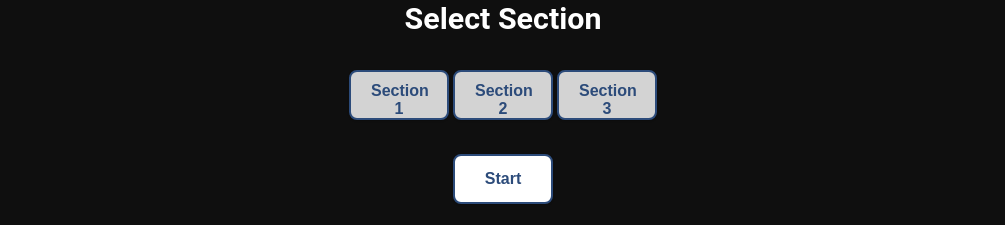
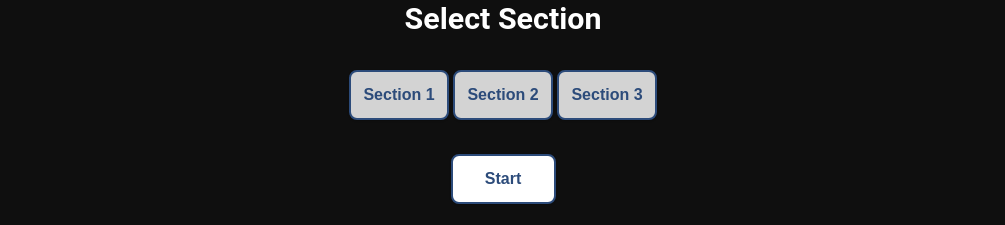
Before and after one commit to schofield-paul/hanzi, a React (Create React App) app: page / in a window 1280 px wide. Shown: the part 639-864 px from the top of the page, without its empty margins (137-1142 px from the left). Built offline with nearby package versions, Linux system fonts and the light colour scheme.

Commit message:
loading logic on api call

```diff
--- a/src/pages/Selection/SelectionPage.module.css
+++ b/src/pages/Selection/SelectionPage.module.css
@@ -33,6 +33,7 @@
   font-weight: bold;
   cursor: pointer;
   transition: background-color 0.3s, color 0.3s, border-color 0.3s;
+  padding: 5px 5px 5px 5px;
 }
 
 .btn:hover {
@@ -41,7 +42,7 @@
 }
 
 .startButton {
-  width: 100px;
+  width: 105px;
   height: 50px;
   color: rgb(44, 75, 122);
   background-color: #fff;
@@ -52,4 +53,5 @@
   cursor: pointer;
   transition: background-color 0.3s, color 0.3s, border-color 0.3s;
   margin-top: 30px;
+  padding: 5px 5px 5px 5px;
 }
--- a/src/pages/Selection/SelectionPage.tsx
+++ b/src/pages/Selection/SelectionPage.tsx
@@ -11,6 +11,7 @@ export default function Selections() {
     selectedSection: null,
     data: null,
   });
+  const [isLoading, setIsLoading] = useState(false);
 
   const { selectedLevel, selectedSection, data } = selectedItems;
   const navigate = useNavigate();
@@ -27,9 +28,10 @@ export default function Selections() {
 
   const fetchData = async () => {
     try {
-      //const response = await fetch("https://hanzi-app.onrender.com/hanzi");
+      setIsLoading(true);
+      const response = await fetch("https://hanzi-app.onrender.com/hanzi");
       // Mock API call
-      const response = await fetch("http://localhost:3001/api/hanzi");
+      //const response = await fetch("http://localhost:3001/api/hanzi");
 
       if (!response.ok) {
         throw new Error("Failed to fetch data");
@@ -40,6 +42,7 @@ export default function Selections() {
       setSelectedItems({ ...selectedItems, data: result });
       navigate("/app", { state: { data: result } });
       window.scrollTo(0, 0);
+      setIsLoading(false);
     } catch (error) {
       console.error("Error fetching data:", error);
     }
@@ -86,7 +89,7 @@ export default function Selections() {
         className={classNames(style.startButton)}
         disabled={!selectedLevel}
       >
-        Start
+        {isLoading ? "Loading..." : "Start"}
       </button>
     </div>
   );
```
